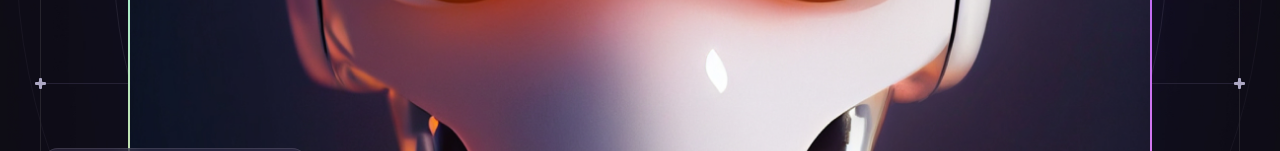
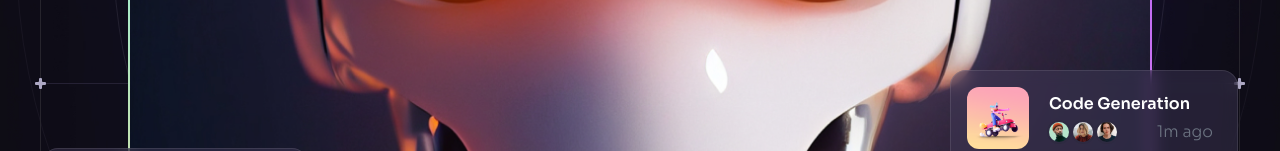
Before and after one commit to BohdanPodkolzin/brainwave-landing-project, a React (Vite) app: page / in a window 1280 px wide. Shown: the part 801-952 px from the top of the page. Built offline with nearby package versions, Linux system fonts and the light colour scheme.

Commit message:
notification component

```diff
--- a/src/components/Hero.jsx
+++ b/src/components/Hero.jsx
@@ -6,6 +6,7 @@
 import { ScrollParallax } from "react-just-parallax";
 import { useRef } from "react";
 import Generating from "./Generating";
+import Notification from "./Notification";
 
 const Hero = () => {
     const parallaxRef = useRef(null);
@@ -48,6 +49,12 @@
                                     )) }
                                 </ul>
                             </ScrollParallax>
+
+                            <ScrollParallax isAbsolutelyPositioned>
+                                <Notification className="hidden absolute -right-[5.5rem] bottom-[11rem]
+                                    w-[18rem] xl:flex" title="Code Generation" />
+                            </ScrollParallax>
+
                         </div>
                     </div>
 
--- /dev/null
+++ b/src/components/Notification.jsx
@@ -0,0 +1,29 @@
+import { notification1 } from "../assets"
+import { notificationImages } from "../constants"
+
+const Notification = ({ className, title }) => {
+  return (
+    <div className={`${className || ''} flex items-center p-4 pr-6 bg-n-9/40 backdrop-blur
+        rounded-2xl border-n-1/10 border gap-5`}>
+
+        <img src={notification1} alt="notify" width={62} height={62} className="rounded-xl" />
+
+        <div className="flex-1">
+            <h6 className="mb-1 font-semibold justify-base">{title}</h6>
+
+            <div className="flex items-center justify-between">
+                <ul className="flex -m-0.5">{notificationImages.map((img, index) => (
+                    <li key={index} className="flex w-6 h-6 border-2 border-n-12
+                        rounded-full overflow-hidden">
+                        <img src={img} alt={index} className="w-full"
+                        height={20} width={20} />
+                    </li>
+                ))}</ul>
+                <div className="text-gray-500 body-2">1m ago</div>
+            </div>
+        </div>
+    </div>
+  )
+}
+
+export default Notification
```
